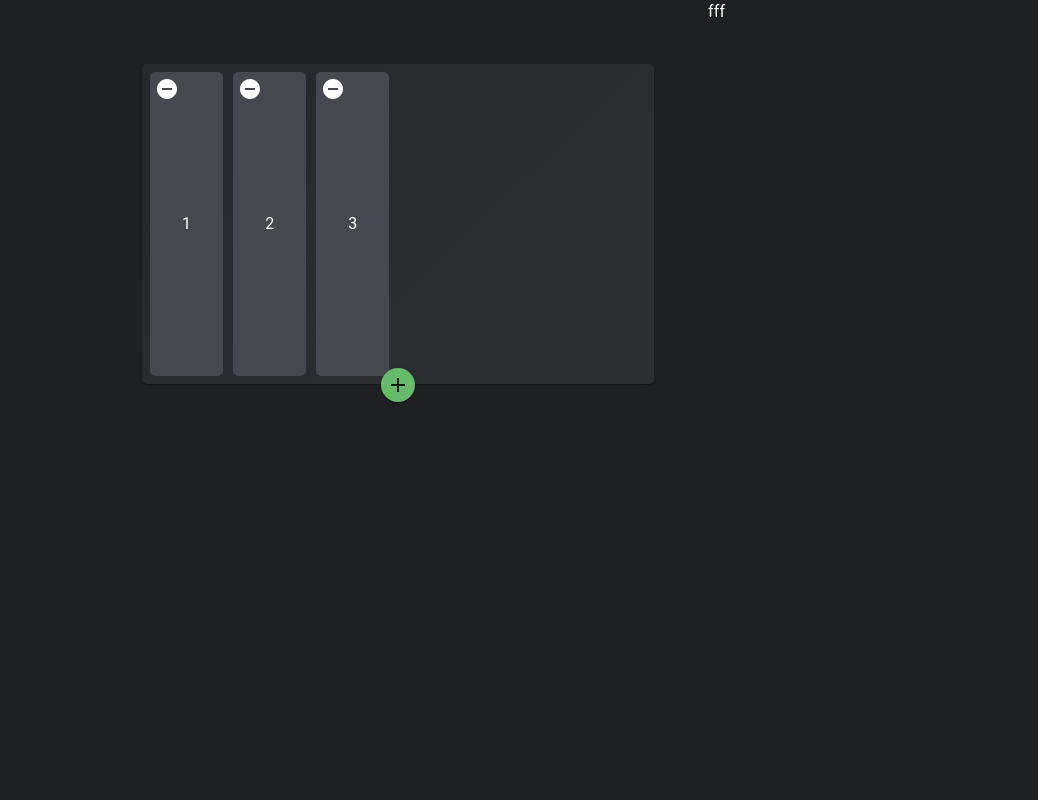
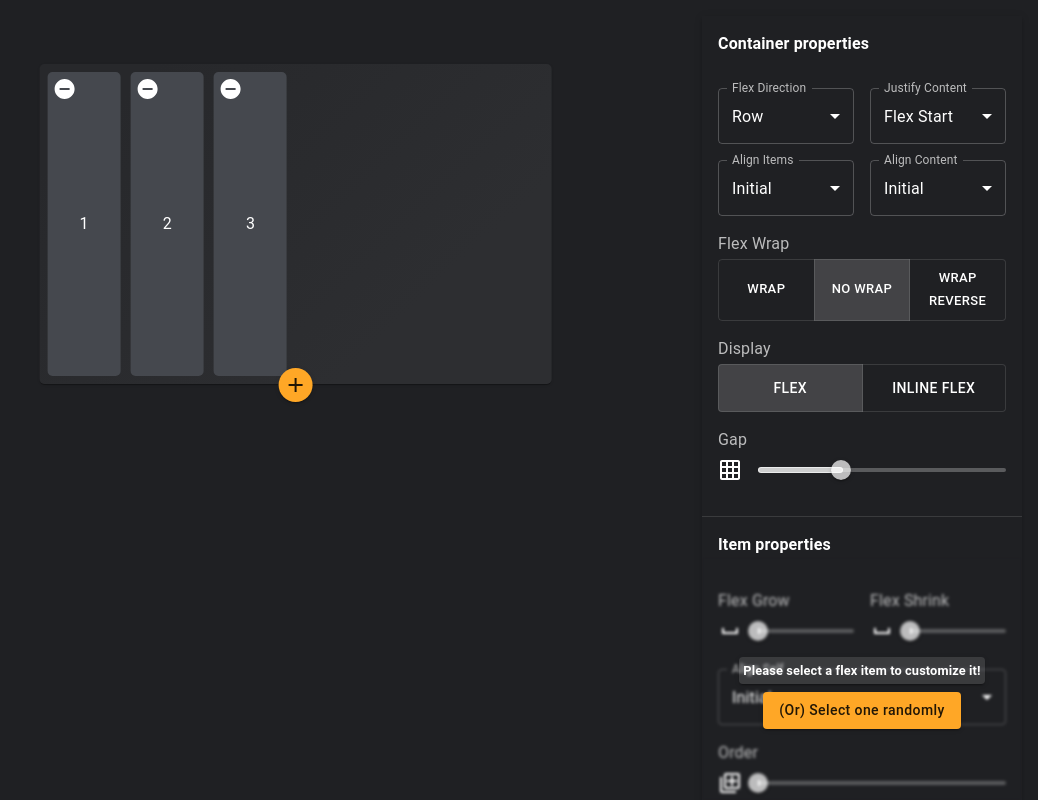
Before and after one commit to pooridev/flexbox-playground, a React (Vite) app: page / in a window 1280 px wide. Shown: the whole page, without its empty margins (242-1280 px from the left). Built offline with nearby package versions, Linux system fonts and the light colour scheme.

Commit message:
feat: add desktop controllers

```diff
--- a/src/components/FlexContainer/AddFlexItemButton/index.tsx
+++ b/src/components/FlexContainer/AddFlexItemButton/index.tsx
@@ -10,7 +10,7 @@ const AddFlexItemButton = () => {
         onClick={addFlexItem}
         size="large"
         variant="contained"
-        color="success"
+        color="warning"
         sx={{
           boxShadow: 2,
           p: "5px",
--- a/src/components/FlexContainer/styled.ts
+++ b/src/components/FlexContainer/styled.ts
@@ -11,4 +11,8 @@ export const Wrapper = styled(Stack)`
   overflow-x: auto;
   overflow: visible;
   transform: translate(-50%, 10%);
+
+  @media (min-width: 48em) {
+    transform: translate(-70%, 10%);
+  }
 `;
--- a/src/components/FlexControls/Desktop/index.tsx
+++ b/src/components/FlexControls/Desktop/index.tsx
@@ -1,5 +1,21 @@
+import { Divider, Stack, Typography } from "@mui/material";
+import FlexContainerControls from "../FlexContainerControls";
+import FlexItemControls from "../FlexItemControls";
+
 const DesktopControls = () => {
-  return <>fff</>;
+  return (
+    <Stack boxShadow={3} mt={2}>
+      <Typography pt="1rem" fontWeight="bold" px="1rem">
+        Container properties
+      </Typography>
+      <FlexContainerControls />
+      <Divider />
+      <Typography pt="1rem" fontWeight="bold" px="1rem">
+        Item properties
+      </Typography>
+      <FlexItemControls />
+    </Stack>
+  );
 };
 
 export default DesktopControls;
--- a/src/components/FlexControls/FlexContainerControls/FlexWrap/index.tsx
+++ b/src/components/FlexControls/FlexContainerControls/FlexWrap/index.tsx
@@ -19,14 +19,14 @@ const FlexWrap = () => {
     <Stack flex={1} direction="column" gap={0.5}>
       <InputLabel>Flex Wrap</InputLabel>
       <ToggleButtonGroup fullWidth value={flexWrap} exclusive onChange={handleFlexWrapChange} aria-label="Flex wrap">
-        <ToggleButton sx={{ textWrap: "nowrap" }} value="wrap" aria-label="Wrap">
+        <ToggleButton size="small" value="wrap" aria-label="Wrap">
           Wrap
         </ToggleButton>
-        <ToggleButton sx={{ textWrap: "nowrap" }} value="nowrap" aria-label="No Wrap">
+        <ToggleButton size="small" value="nowrap" aria-label="No Wrap">
           No Wrap
         </ToggleButton>
 
-        <ToggleButton sx={{ textWrap: "nowrap" }} value="wrap-reverse" aria-label="Wrap">
+        <ToggleButton size="small" value="wrap-reverse" aria-label="Wrap">
           Wrap Reverse
         </ToggleButton>
       </ToggleButtonGroup>
--- a/src/components/FlexControls/FlexContainerControls/Gap/index.tsx
+++ b/src/components/FlexControls/FlexContainerControls/Gap/index.tsx
@@ -1,11 +1,12 @@
 import { GridOn } from "@mui/icons-material";
-import { Grid, InputLabel, Slider, Stack } from "@mui/material";
+import { Grid, InputLabel, Slider, Stack, useMediaQuery } from "@mui/material";
 
 import { useFlexStore } from "../../../../store/flex";
 
 const Gap = () => {
   const gap = useFlexStore(({ state }) => state.flexContainerProps.gap);
   const { setFlexContainerProps } = useFlexStore(({ actions }) => actions);
+  const isMobile = useMediaQuery("(max-width: 48em)");
 
   const handleSliderChange = (_: Event, _gap: number | number[]) => {
     setFlexContainerProps({
@@ -14,7 +15,7 @@ const Gap = () => {
   };
 
   return (
-    <Stack gap={0.5} maxWidth="48%">
+    <Stack gap={0.5} maxWidth={isMobile ? "48%" : "100%"}>
       <InputLabel>Gap</InputLabel>
 
       <Grid container spacing={2} alignItems="center">
--- a/src/components/FlexControls/FlexContainerControls/index.tsx
+++ b/src/components/FlexControls/FlexContainerControls/index.tsx
@@ -12,7 +12,7 @@ const FlexContainerControls = () => {
   const isMobile = useMediaQuery("(max-width: 48em)");
 
   return (
-    <Stack p={2} pb={3} pt={4} direction="column" gap={2} height={isMobile ? "20rem" : "100%"} overflow="auto">
+    <Stack p={2} pb={3} pt={4} direction="column" gap={2} overflow="auto" height={isMobile ? "20rem" : "100%"}>
       <Stack direction="row" gap={2}>
         <FlexDirection />
         <JustifyContent />
--- a/src/components/FlexControls/FlexItemControls/SelectItemAlert/index.tsx
+++ b/src/components/FlexControls/FlexItemControls/SelectItemAlert/index.tsx
@@ -1,9 +1,10 @@
-import { Button, Stack, Typography } from "@mui/material";
+import { Button, Stack, Typography, useMediaQuery } from "@mui/material";
 import { useFlexStore } from "../../../../store/flex";
 import { getRandomArrayElement } from "./utils";
 
 const SelectItemAlert = () => {
   const selectedItemId = useFlexStore(({ state }) => state.selectedItemId);
+  const isMobile = useMediaQuery("(max-width: 48em)");
 
   const flexItemIds = useFlexStore(({ state }) => Object.keys(state.flexItemsProps));
   const setSelectedFlexItemId = useFlexStore(({ actions }) => actions.setSelectedFlexItemId);
@@ -31,7 +32,16 @@ const SelectItemAlert = () => {
         backdropFilter: "blur(1.5px)",
       }}
     >
-      <Typography fontWeight="bold" boxShadow={1}>
+      <Typography
+        fontWeight="bold"
+        sx={{
+          padding: 0.5,
+          borderRadius: 1,
+          backgroundColor: (theme) => theme.palette.action.focus,
+          fontSize: isMobile ? "1.2rem" : ".8rem",
+        }}
+        boxShadow={2}
+      >
         Please select a flex item to customize it!
       </Typography>
       <Button
--- a/src/components/FlexControls/styled.ts
+++ b/src/components/FlexControls/styled.ts
@@ -7,8 +7,9 @@ export const Wrapper = styled(Box)`
   width: 100%;
 
   @media (min-width: 48em) {
-    width: 25vw;
+    width: 36vw;
+    max-width: 20rem;
     bottom: unset;
-    right: 10px;
+    right: 1rem;
   }
 `;
```
